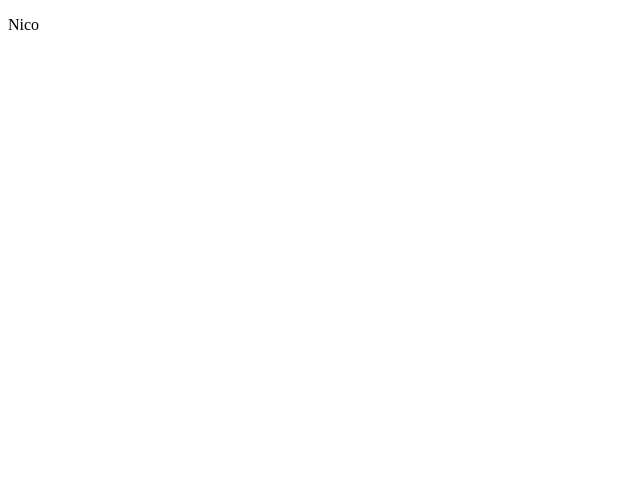
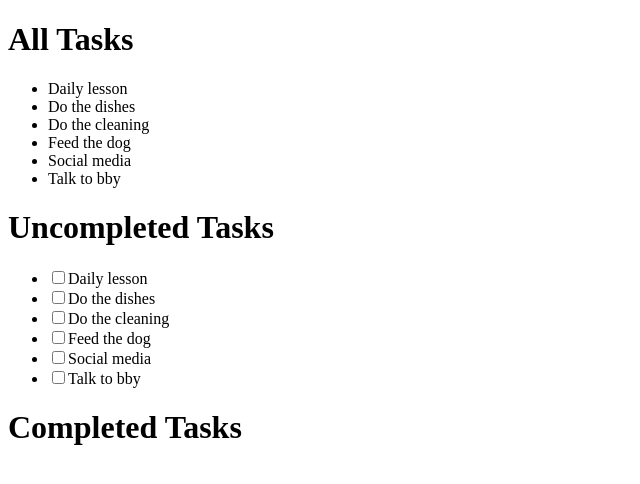
Before and after one commit to kingcong11/LaravelxVue2, a plain HTML site: page index.html in a window 1280 px wide. Shown: the whole page, without its empty margins (0-640 px from the left). Drawn offline with nearby package versions, Linux system fonts and the light colour scheme.

Commit message:
Computed Properties
Learned about computed properties and not executing the logic on the actual HTML tags

```diff
--- a/index.html
+++ b/index.html
@@ -9,7 +9,21 @@
 
 
     <div id="root">
-        <p>{{ name }}</p>
+
+        <h1>All Tasks</h1>
+        <ul>
+            <li v-for="task in tasks" v-text="task.description"></li>
+        </ul>
+
+        <h1>Uncompleted Tasks</h1>
+        <ul>
+            <li v-for="task in UncompletedTasks"><input type="checkbox" @click="completeTask(task)"><label v-text="task.description"></label></li>
+        </ul>
+
+        <h1>Completed Tasks</h1>
+        <ul>
+            <li v-for="task in CompletedTasks" v-text="task.description"></li>
+        </ul>
     </div>
 
 
@@ -26,7 +40,37 @@
             el: '#root',
 
             data: {
-                name: "Nico"
+                tasks: [
+                    {id: 1, description: "Daily lesson", completed: false},
+                    {id: 2, description: "Do the dishes", completed: false},
+                    {id: 3, description: "Do the cleaning", completed: false},
+                    {id: 4, description: "Feed the dog", completed: false},
+                    {id: 5, description: "Social media", completed: false},
+                    {id: 6, description: "Talk to bby", completed: false},
+                ]
+            },
+
+            computed: {
+                UncompletedTasks(){
+                    return this.tasks.filter(task => !task.completed);
+
+                    // long format of the shorthand method above
+                    // return this.task.filter(function(task){
+                    //     !task.completed;
+                    // });
+                },
+
+                CompletedTasks(){
+                    return this.tasks.filter(task => task.completed);
+                }
+            },
+
+
+            methods: {
+                completeTask(e){
+                    console.log(e);
+                    e.completed = !e.completed;
+                }
             }
 
         });
```
